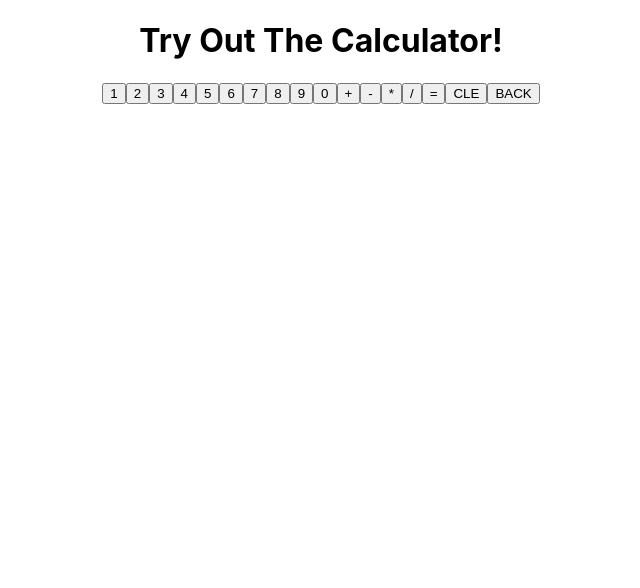
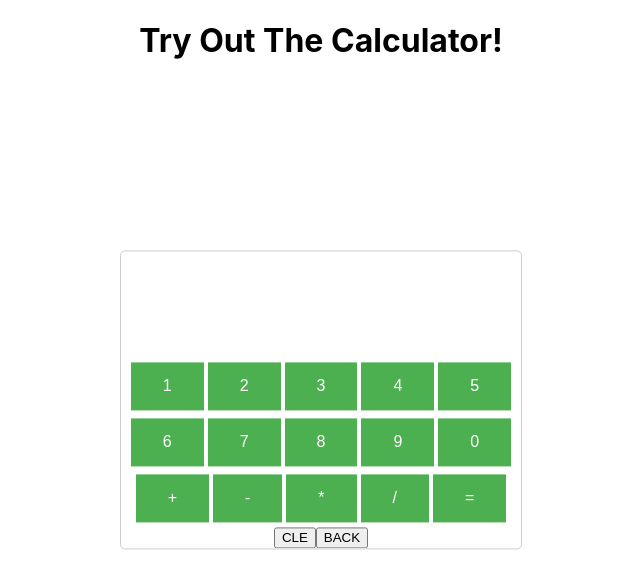
Before and after one commit to ISANCEHZ1994/React_Calculator, a React (Create React App) app: page / in a window 1280 px wide. Shown: the top 588 px of the page, without its empty margins (319-959 px from the left). Built offline with nearby package versions, Linux system fonts and the light colour scheme.

Commit message:
styling calculator

```diff
--- a/src/App.js
+++ b/src/App.js
@@ -1,5 +1,5 @@
 import React from 'react';
-import Calculator from './Calculator';
+import Calculator from './Components/Calculator';
 
 
 export default function App() {
--- a/src/Calculator.js
+++ b/src/Components/Calculator.js
@@ -1,6 +1,7 @@
 import React from 'react';
 import Result from './Result'
 import Keypad from './Keypad';
+import '../Style/Calculator.css';
 
 export default class Calculator extends React.Component{
 
@@ -42,7 +43,7 @@ export default class Calculator extends React.Component{
     render(){
 
         return(
-            <div style={{textAlign: 'center'}}>
+            <div style={{textAlign: 'center'}} className="calculator">
 
                 <Result
                 val={this.state.val}
--- a/src/Keypad.js
+++ b/src/Components/Keypad.js
@@ -1,4 +1,5 @@
 import React from 'react';
+import '../Style/Keypad.css';
 
 export default class Keypad extends React.Component{
 
@@ -12,7 +13,7 @@ export default class Keypad extends React.Component{
         const buttonSign = ['1','2','3','4','5','6','7','8','9','0', '+', '-', '*', '/', '=' ]
 
         const creatingButtons = () => buttonSign.map( sign => {
-           return( <button name={sign} onClick={this.buttonPressed}> {sign} </button> )
+           return( <button className="button" name={sign} onClick={this.buttonPressed}> {sign} </button> )
         })
 
         return(
--- a/src/Result.js
+++ b/src/Components/Result.js
@@ -1,9 +1,10 @@
 import React from 'react';
+import '../Style/Result.css';
 
 
 export default function Result(props){
     return(
-        <div>
+        <div style={{textAlign: 'center'}} className="calculator-screen">
             <h1> {props.val} </h1>
         </div>
     )
--- /dev/null
+++ b/src/Style/Calculator.css
@@ -0,0 +1,9 @@
+.calculator {
+    border: 1px solid #ccc;
+    border-radius: 5px;
+    position: absolute;
+    top: 50%;
+    left: 50%;
+    transform: translate(-50%, -50%);
+    width: 400px;
+  }
--- /dev/null
+++ b/src/Style/Keypad.css
@@ -0,0 +1,12 @@
+.button{
+    background-color: #4CAF50;
+    border: none;
+    color: white;
+    padding: 15px 32px;
+    text-align: center;
+    text-decoration: none;
+    display: inline-block;
+    font-size: 16px;
+    margin: 4px 2px;
+    cursor: pointer;
+}
--- /dev/null
+++ b/src/Style/Result.css
@@ -0,0 +1,12 @@
+.calculator-screen {
+    width: 100%;
+    font-size: 5rem;
+    height: 100%;
+    /* border: none; */
+    background-color: #252525;
+    color: #fff;
+    /* text-align: right; */
+    padding-right: 20px;
+    padding-left: 10px;
+    top: -10px;
+  }
```
